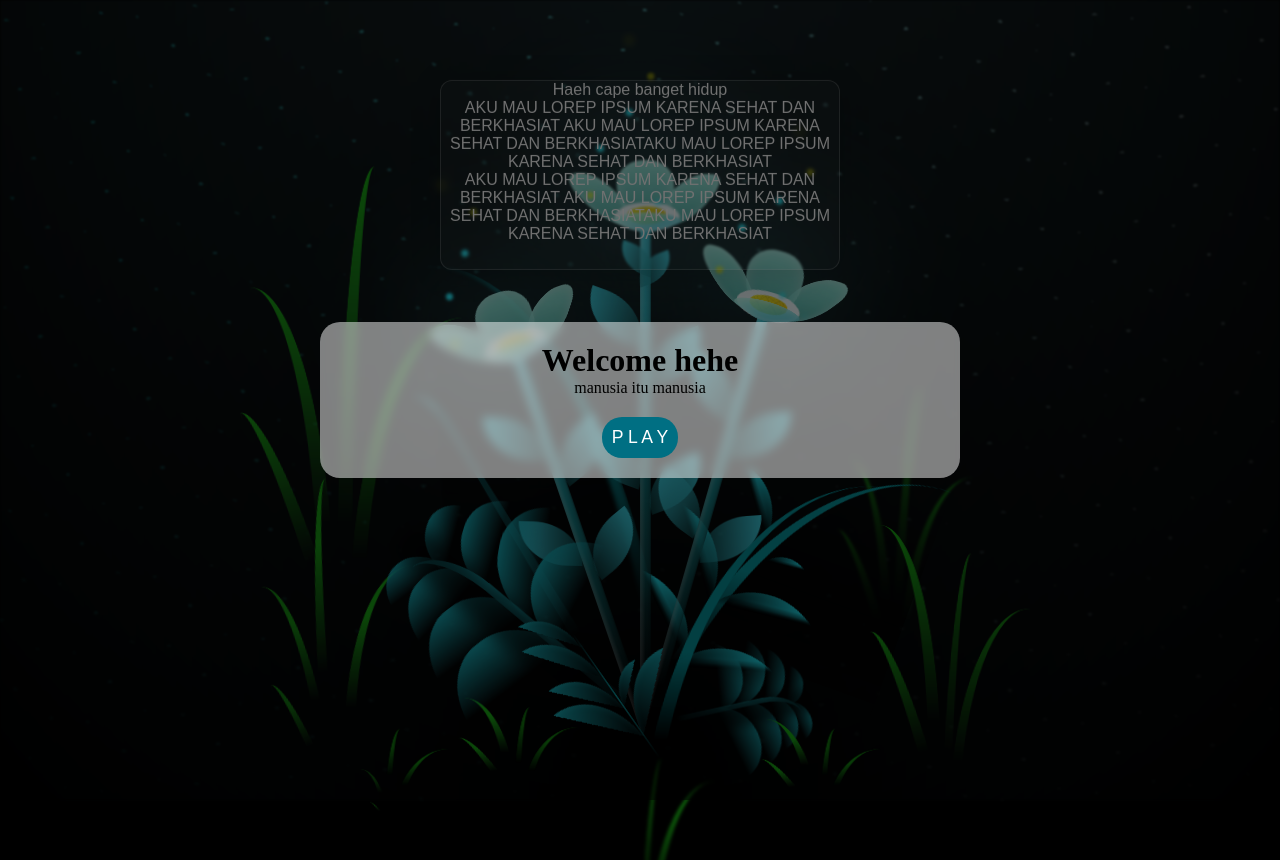
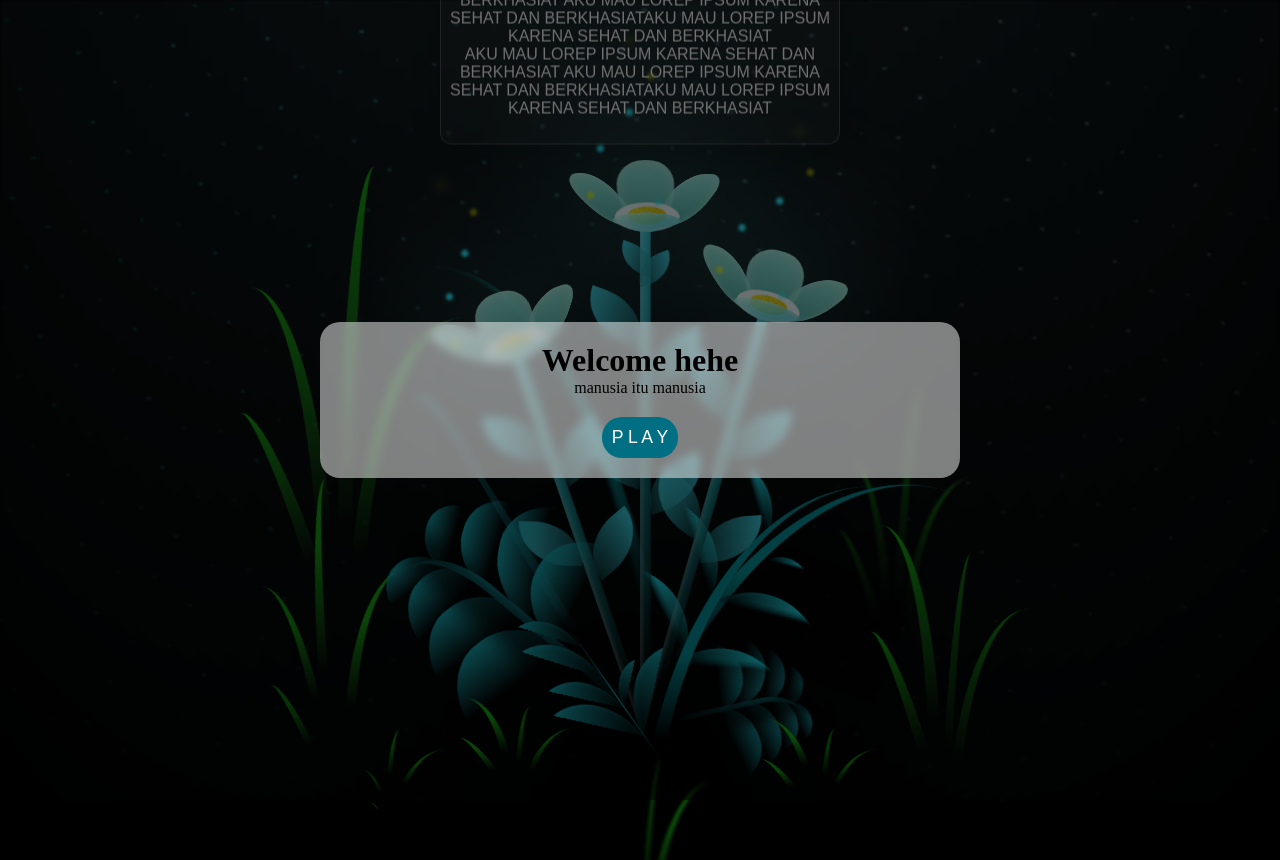
Before and after one commit to DarlProject/tess-bisa-nih, a plain HTML site: page index.html in a window 1280 px wide. Shown: the top 860 px of the page. Drawn offline with Linux system fonts and the light colour scheme.

Commit message:
style.css

```diff
--- a/style.css
+++ b/style.css
@@ -41,7 +41,10 @@
 	padding: 10px;
 }
 .blur-scroll-box {
-  transform: translateY(-279%);
+  overflow: hidden;
+  position: fixed;
+  padding: auto;
+  transform: translateY(-345%);
   text-align: center;
   width: 90vw;
   max-width: 400px;
```
